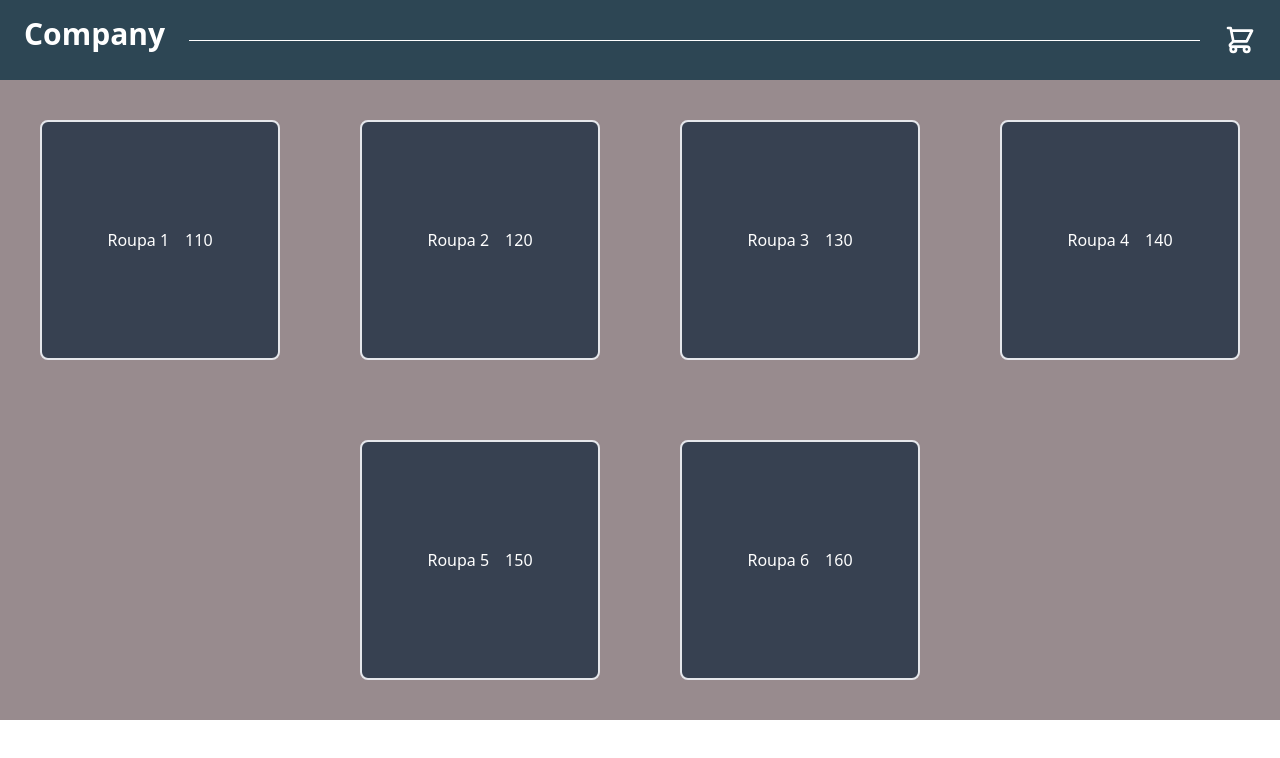
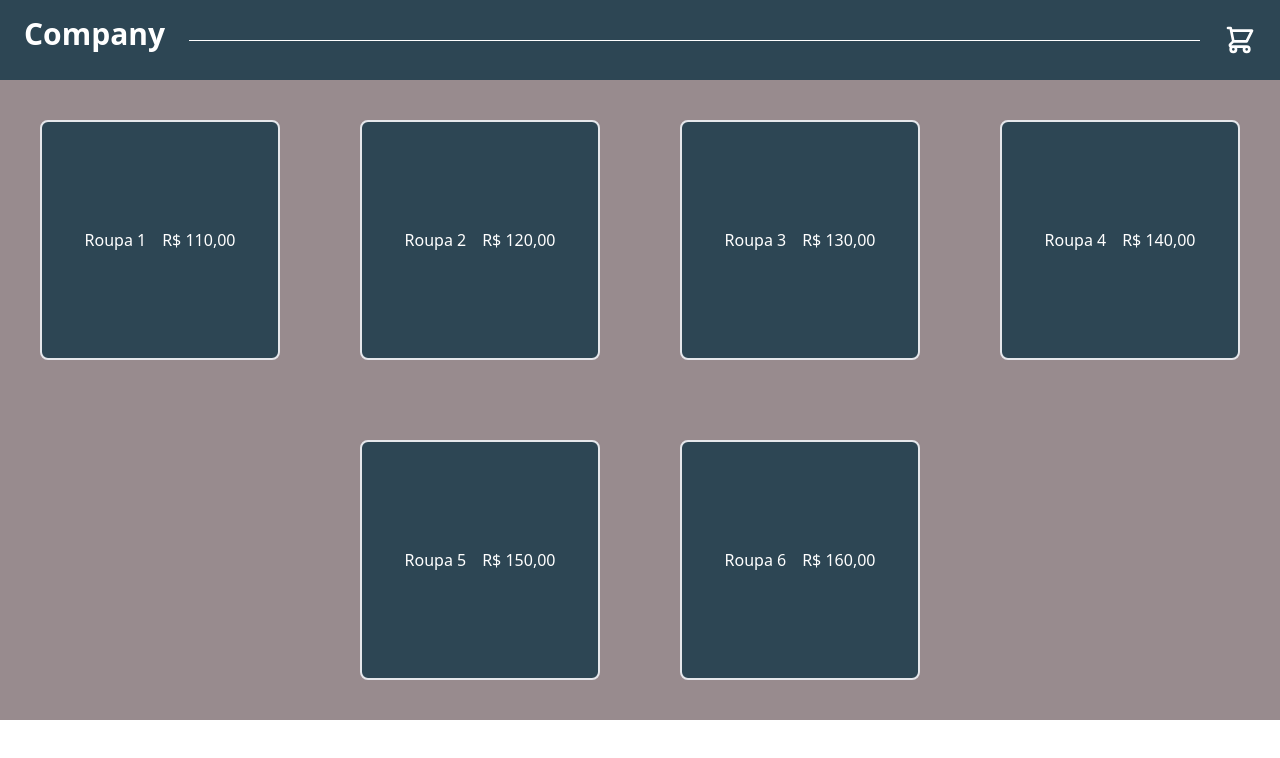
Before and after one commit to roobertrob/carrinho, a Next.js app: page / in a window 1280 px wide. Shown: the top 758 px of the page. Built offline with nearby package versions, Linux system fonts and the light colour scheme.

Commit message:
moeda formatada

```diff
--- a/components/Body/index.tsx
+++ b/components/Body/index.tsx
@@ -1,8 +1,8 @@
 import { useEffect } from "react";
 import { useState } from "react";
 
-interface ProductProps{
-    id:number;
+interface ProductProps {
+    id: number;
     nome: string;
     valor: number;
 }
@@ -11,28 +11,31 @@ export default function Body() {
 
     const [products, setProducts] = useState([]);
 
-    async function getProducts(){
+    async function getProducts() {
         const URL = 'http://localhost:3001/api/todosProdutos'
         const response = await fetch(URL);
-        const json= await response.json();
+        const json = await response.json();
         setProducts(json);
     }
 
-    useEffect(() =>{
+    useEffect(() => {
         getProducts()
-    },[])
+    }, [])
 
     return (
         <>
             <div className={"flex flex-wrap place-content-center w-screen h-full bg-[#988B8E] text-white"}>
-               {products.map((product: ProductProps) => {
-                   return(
-                       <div className={`flex justify-center items-center h-60 w-60 m-10 border-2 bg-gray-700 rounded-lg`} key={product.id} >
-                           <div className={`p-2`}>{product.nome}</div>
-                           <div className={`p-2`}>{product.valor}</div>
-                       </div>
-                   )
-               })}
+                {products.map((product: ProductProps) => {
+                    return (
+                        <div className={`flex justify-center items-center h-60 w-60 m-10 border-2 bg-[#2D4654] rounded-lg`} key={product.id} >
+                            <div className={`p-2`}>{product.nome}</div>
+                            <div className={`p-2`}>{new Intl.NumberFormat('pt-BR', {
+                                style: 'currency',
+                                currency: 'BRL'
+                            }).format(product.valor)}</div>
+                        </div>
+                    )
+                })}
             </div>
         </>
     )
```
Also changed, not shown: styles/globals.css (line endings or trailing spaces).
